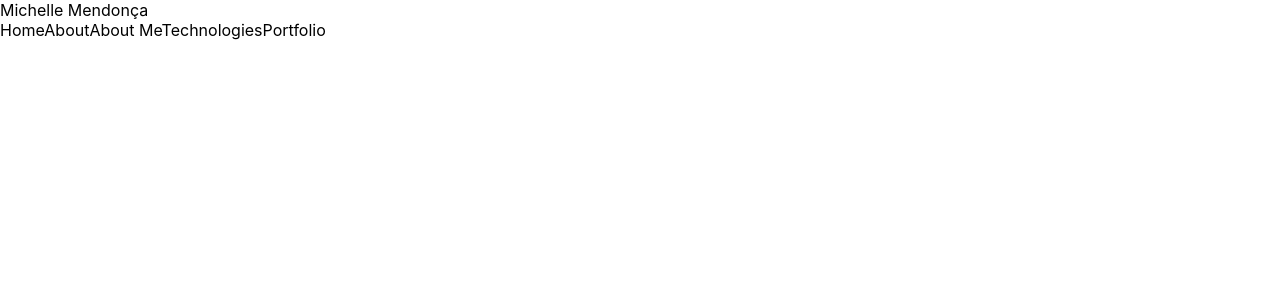
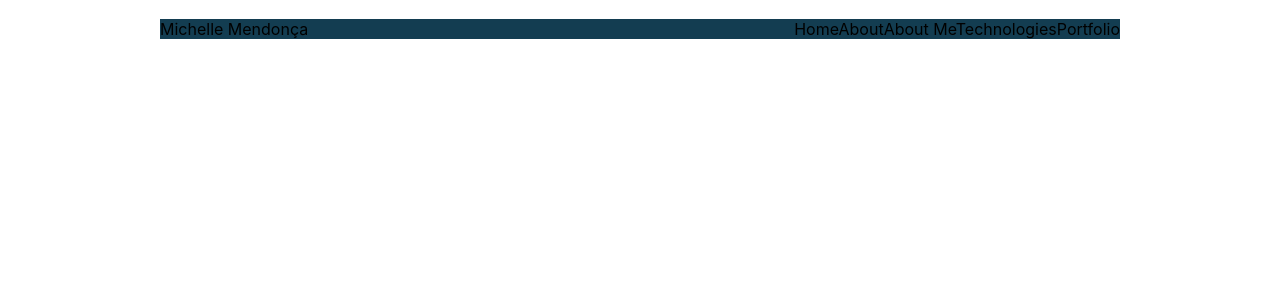
Before and after one commit to michaloumen/portfolio, a React (Create React App) app: page / in a window 1280 px wide. Shown: the top 300 px of the page. Built offline with nearby package versions, Linux system fonts and the light colour scheme.

Commit message:
css changes

```diff
--- a/src/App.css
+++ b/src/App.css
@@ -7,8 +7,6 @@ p {
   margin: 0;
 }
 
-/* colormind.io */
-
 *,
 *::after,
 *::before {
@@ -16,10 +14,6 @@ p {
   box-sizing: border-box;
 }
 
-:root {
-  --midnight-blue: #133D51
-  --sage-green: #678A7D
-  --golden-yellow: #F3C781
-  --tangerine-orange: #EA980E
-  --rust-red: #A6321A
+body {
+  padding: 1.2rem 10rem;
 }
--- a/src/screens/Navbar/styles.js
+++ b/src/screens/Navbar/styles.js
@@ -1,7 +1,11 @@
 import styled from 'styled-components';
+import bla from '../../styles/color';
 
 export const NavbarContainer = styled.div`
-
+  display: flex;
+  justify-content: space-between;
+  align-items: center;
+  background-color: ${bla.midnightBlue};
 `;
 
 export const NavbarName = styled.div`
--- /dev/null
+++ b/src/styles/color.js
@@ -0,0 +1,8 @@
+/* eslint-disable import/no-anonymous-default-export */
+export default {
+  midnightBlue: '#133D51',
+  sageGreen: '#678A7D',
+  goldenYellow: '#F3C781',
+  tangerineOrange: '#EA980E',
+  rustRed: '#A6321A'
+};
--- /dev/null
+++ b/src/styles/space.js
@@ -0,0 +1,4 @@
+/* eslint-disable import/no-anonymous-default-export */
+export default {
+  pagePadding: '1.2rem 10rem'
+};
```
